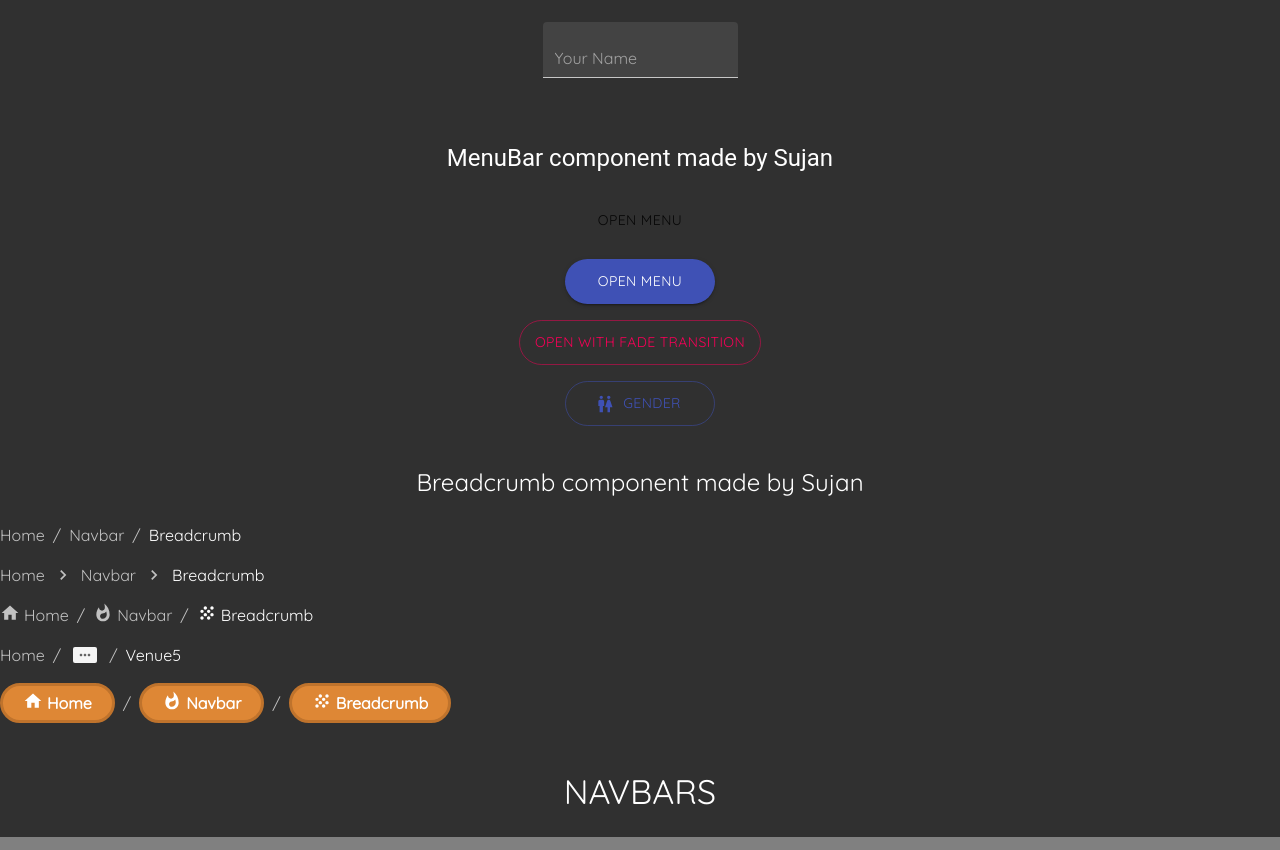
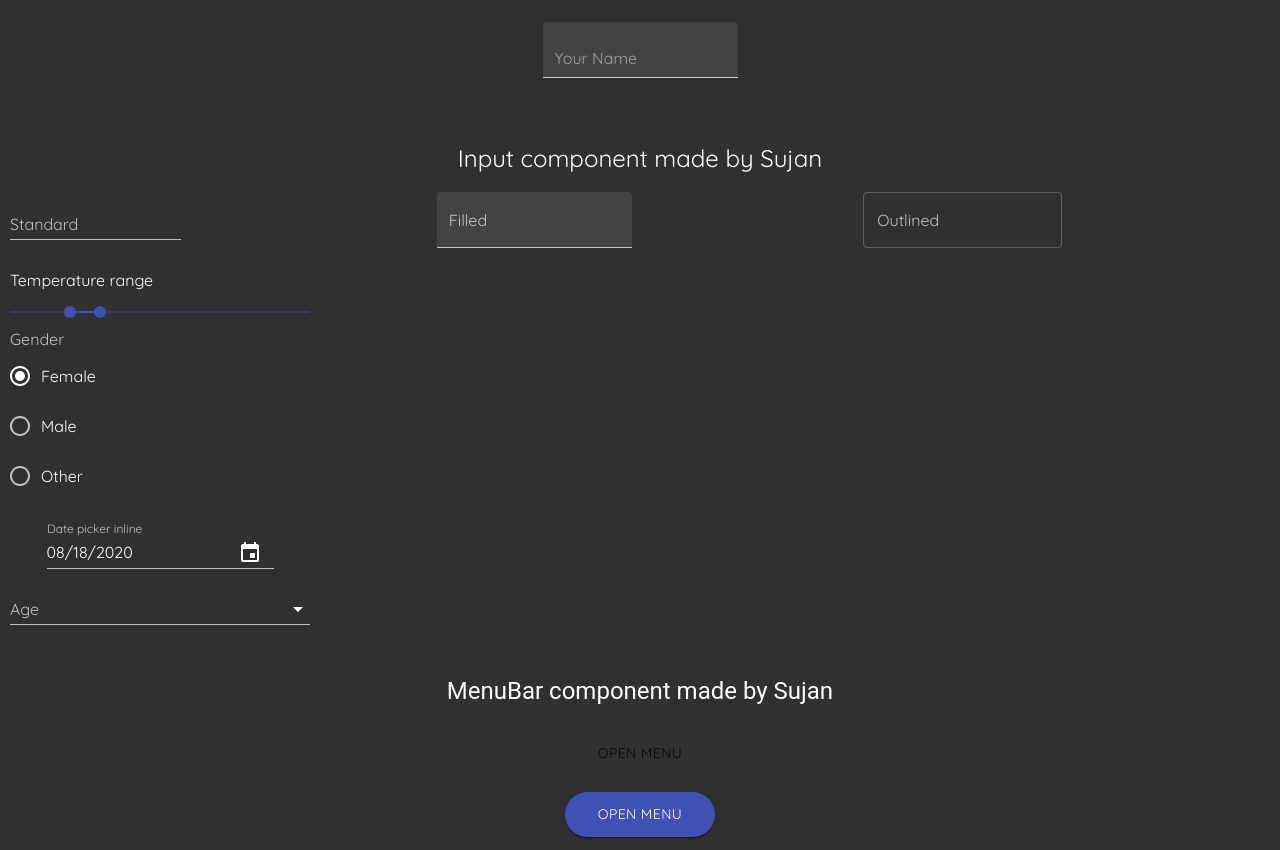
Before and after one commit to Nishant-Karki/Components, a React (Create React App) app: page / in a window 1280 px wide. Shown: the part 2761-3611 px from the top of the page. Built offline with nearby package versions, Linux system fonts and the light colour scheme.

Commit message:
Add InputField Component by Sujan

```diff
--- a/package.json
+++ b/package.json
@@ -3,12 +3,15 @@
   "version": "0.1.0",
   "private": true,
   "dependencies": {
+    "@date-io/date-fns": "^1.3.13",
     "@material-ui/core": "^4.11.2",
     "@material-ui/icons": "^4.11.2",
+    "@material-ui/pickers": "^3.2.10",
     "@testing-library/jest-dom": "^5.11.5",
     "@testing-library/react": "^11.1.1",
     "@testing-library/user-event": "^12.2.0",
     "bootstrap": "^4.5.3",
+    "date-fns": "^2.16.1",
     "node-sass": "^4.14.1",
     "react": "^17.0.1",
     "react-bootstrap": "^1.4.0",
--- a/src/components/InputFields/Input1.js
+++ b/src/components/InputFields/Input1.js
@@ -1,15 +1,16 @@
+import React from 'react';
 import {
   Container,
   Box,
   TextField,
   Typography,
   makeStyles,
-} from "@material-ui/core";
-import React from "react";
+} from '@material-ui/core';
+import InputSujan from './InputSujan';
 
 const useStyles = makeStyles({
   inputs: {
-    margin: "1.5rem",
+    margin: '1.5rem',
   },
 });
 
@@ -17,32 +18,33 @@ export default function Input1() {
   const classes = useStyles();
   return (
     <>
-      <div id="inputs" style={{ paddingTop: "0.5rem" }}></div>
+      <div id='inputs' style={{ paddingTop: '0.5rem' }}></div>
 
-      <Container style={{ marginTop: "6rem" }}>
-        <Typography variant="h4" align="center">
+      <Container style={{ marginTop: '6rem' }}>
+        <Typography variant='h4' align='center'>
           INPUT FIELDS
         </Typography>
-        <Box textAlign="center">
+        <Box textAlign='center'>
           <div className={classes.inputs}>
-            <TextField placeholder="Your Name" color="secondary" />
+            <TextField placeholder='Your Name' color='secondary' />
           </div>
           <div className={classes.inputs}>
             <TextField
-              variant="outlined"
-              placeholder="Your Name"
-              color="secondary"
+              variant='outlined'
+              placeholder='Your Name'
+              color='secondary'
             />
           </div>
           <div className={classes.inputs}>
             <TextField
-              variant="filled"
-              placeholder="Your Name"
-              color="secondary"
+              variant='filled'
+              placeholder='Your Name'
+              color='secondary'
             />
           </div>
         </Box>
       </Container>
+      <InputSujan />
     </>
   );
 }
--- /dev/null
+++ b/src/components/InputFields/InputSujan.js
@@ -0,0 +1,164 @@
+import React from 'react';
+
+import { makeStyles } from '@material-ui/core/styles';
+import Grid from '@material-ui/core/Grid';
+import TextField from '@material-ui/core/TextField';
+import Typography from '@material-ui/core/Typography';
+import Slider from '@material-ui/core/Slider';
+import Radio from '@material-ui/core/Radio';
+import RadioGroup from '@material-ui/core/RadioGroup';
+import FormControlLabel from '@material-ui/core/FormControlLabel';
+import FormControl from '@material-ui/core/FormControl';
+import FormLabel from '@material-ui/core/FormLabel';
+import InputLabel from '@material-ui/core/InputLabel';
+import MenuItem from '@material-ui/core/MenuItem';
+import Select from '@material-ui/core/Select';
+import {
+  MuiPickersUtilsProvider,
+  KeyboardDatePicker,
+} from '@material-ui/pickers';
+
+import DateFnsUtils from '@date-io/date-fns';
+
+const useStyles = makeStyles((theme) => ({
+  margin: {
+    margin: 10,
+  },
+  root: {
+    width: 300,
+  },
+}));
+
+function valuetext(value) {
+  return `${value}°C`;
+}
+
+const InputSujan = () => {
+  const classes = useStyles();
+  const [value, setValue] = React.useState([20, 30]);
+  const [gender, setGender] = React.useState('female');
+  const [age, setAge] = React.useState('');
+
+  const [selectedDate, setSelectedDate] = React.useState(
+    new Date('2020-08-18T21:11:54')
+  );
+
+  const handleDateChange = (date) => {
+    setSelectedDate(date);
+  };
+
+  const handleAgeChange = (event) => {
+    setAge(event.target.value);
+  };
+
+  const handleChange = (event, newValue) => {
+    setValue(newValue);
+  };
+
+  const handleGenderChange = (event) => {
+    setGender(event.target.value);
+  };
+  return (
+    <Grid container>
+      <Grid item xs={12}>
+        <Typography
+          variant='h5'
+          component='h2'
+          align='center'
+          gutterBottom
+          style={{ marginTop: '40px' }}
+        >
+          Input component made by Sujan
+        </Typography>
+      </Grid>
+      <Grid container direction='row' justify='center'>
+        <Grid item xs={12} md={4}>
+          <TextField
+            className={classes.margin}
+            id='standard-basic'
+            label='Standard'
+          />
+        </Grid>
+        <Grid item xs={12} md={4}>
+          <TextField
+            className={classes.margin}
+            id='filled-basic'
+            label='Filled'
+            variant='filled'
+          />
+        </Grid>
+        <Grid item xs={12} md={4}>
+          <TextField
+            className={classes.margin}
+            id='outlined-basic'
+            label='Outlined'
+            variant='outlined'
+          />
+        </Grid>
+      </Grid>
+      <div className={classes.margin}>
+        <div className={classes.root}>
+          <Typography id='range-slider' gutterBottom>
+            Temperature range
+          </Typography>
+          <Slider
+            value={value}
+            onChange={handleChange}
+            valueLabelDisplay='auto'
+            aria-labelledby='range-slider'
+            getAriaValueText={valuetext}
+          />
+        </div>
+        <FormControl component='fieldset'>
+          <FormLabel component='legend'>Gender</FormLabel>
+          <RadioGroup
+            aria-label='gender'
+            name='gender1'
+            value={gender}
+            onChange={handleGenderChange}
+          >
+            <FormControlLabel
+              value='female'
+              control={<Radio />}
+              label='Female'
+            />
+            <FormControlLabel value='male' control={<Radio />} label='Male' />
+            <FormControlLabel value='other' control={<Radio />} label='Other' />
+          </RadioGroup>
+        </FormControl>
+        <MuiPickersUtilsProvider utils={DateFnsUtils}>
+          <Grid container justify='space-around'>
+            <KeyboardDatePicker
+              disableToolbar
+              variant='inline'
+              format='MM/dd/yyyy'
+              margin='normal'
+              id='date-picker-inline'
+              label='Date picker inline'
+              value={selectedDate}
+              onChange={handleDateChange}
+              KeyboardButtonProps={{
+                'aria-label': 'change date',
+              }}
+            />
+          </Grid>
+        </MuiPickersUtilsProvider>
+        <FormControl className={classes.root}>
+          <InputLabel id='select-label'>Age</InputLabel>
+          <Select
+            labelId='select-label'
+            id='simple-select'
+            value={age}
+            onChange={handleAgeChange}
+          >
+            <MenuItem value={10}>Ten</MenuItem>
+            <MenuItem value={20}>Twenty</MenuItem>
+            <MenuItem value={30}>Thirty</MenuItem>
+          </Select>
+        </FormControl>
+      </div>
+    </Grid>
+  );
+};
+
+export default InputSujan;
--- a/src/components/Menubar/MenubarSujan.js
+++ b/src/components/Menubar/MenubarSujan.js
@@ -8,35 +8,14 @@ import Menu from '@material-ui/core/Menu';
 import MenuItem from '@material-ui/core/MenuItem';
 import ListItemIcon from '@material-ui/core/ListItemIcon';
 import ListItemText from '@material-ui/core/ListItemText';
-import IconButton from '@material-ui/core/IconButton';
 import Fade from '@material-ui/core/Fade';
 
-import MoreVertIcon from '@material-ui/icons/MoreVert';
 import InboxIcon from '@material-ui/icons/MoveToInbox';
 import DraftsIcon from '@material-ui/icons/Drafts';
 import SendIcon from '@material-ui/icons/Send';
 import WcIcon from '@material-ui/icons/Wc';
 import { ThemeProvider } from '@material-ui/styles';
 import theme from '../../ui/Theme';
-
-const options = [
-  'None',
-  'Atria',
-  'Callisto',
-  'Dione',
-  'Ganymede',
-  'Hangouts Call',
-  'Luna',
-  'Oberon',
-  'Phobos',
-  'Pyxis',
-  'Sedna',
-  'Titania',
-  'Triton',
-  'Umbriel',
-];
-
-const ITEM_HEIGHT = 48;
 
 const StyledMenu = withStyles({
   paper: {
@@ -85,7 +64,6 @@ const StyledMenuItem = withStyles((theme) => ({
 const MenubarSujan = () => {
   const classes = useStyles();
   const [anchorEl, setAnchorEl] = React.useState(null);
-  const [longMenu, setLongMenu] = React.useState(null);
   const [customMenu, setCustomMenu] = React.useState(null);
   const [gender, setGender] = React.useState(null);
 
```
Also changed, not shown: 1 other file (tests, documents, lock files or other folders).
